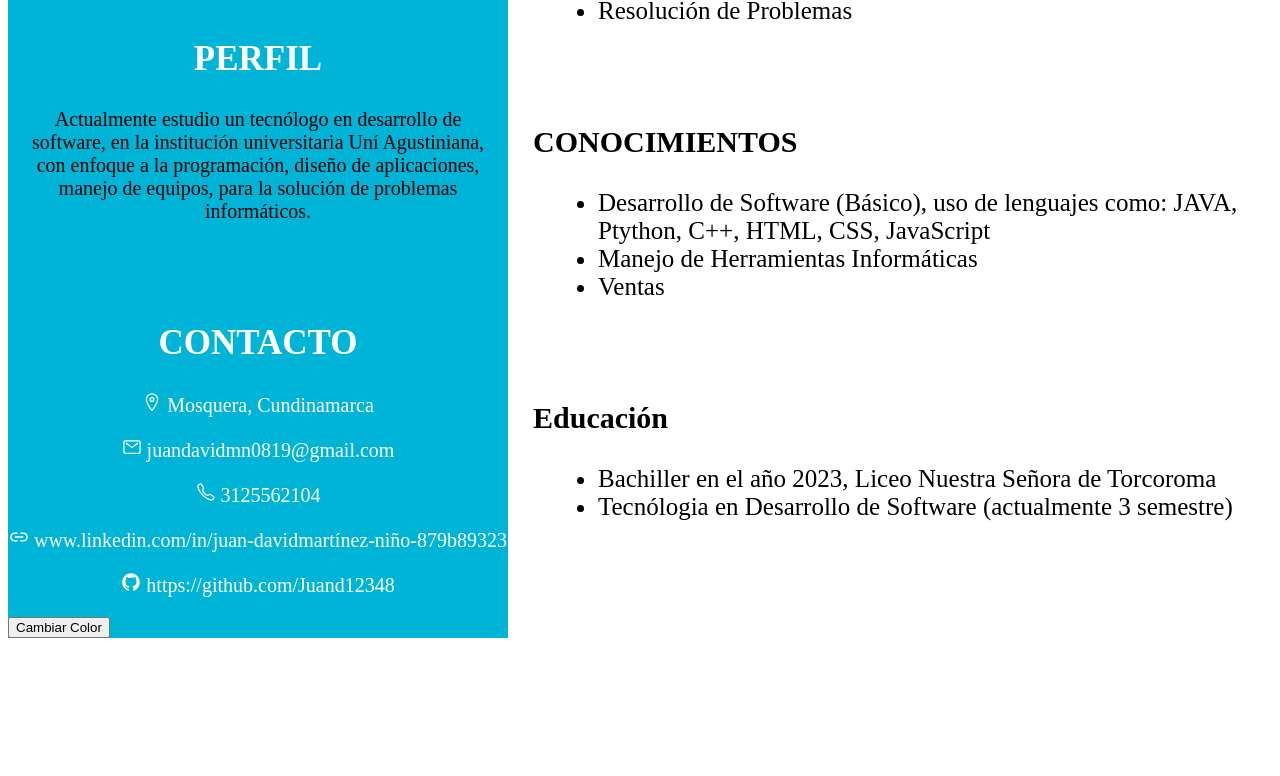
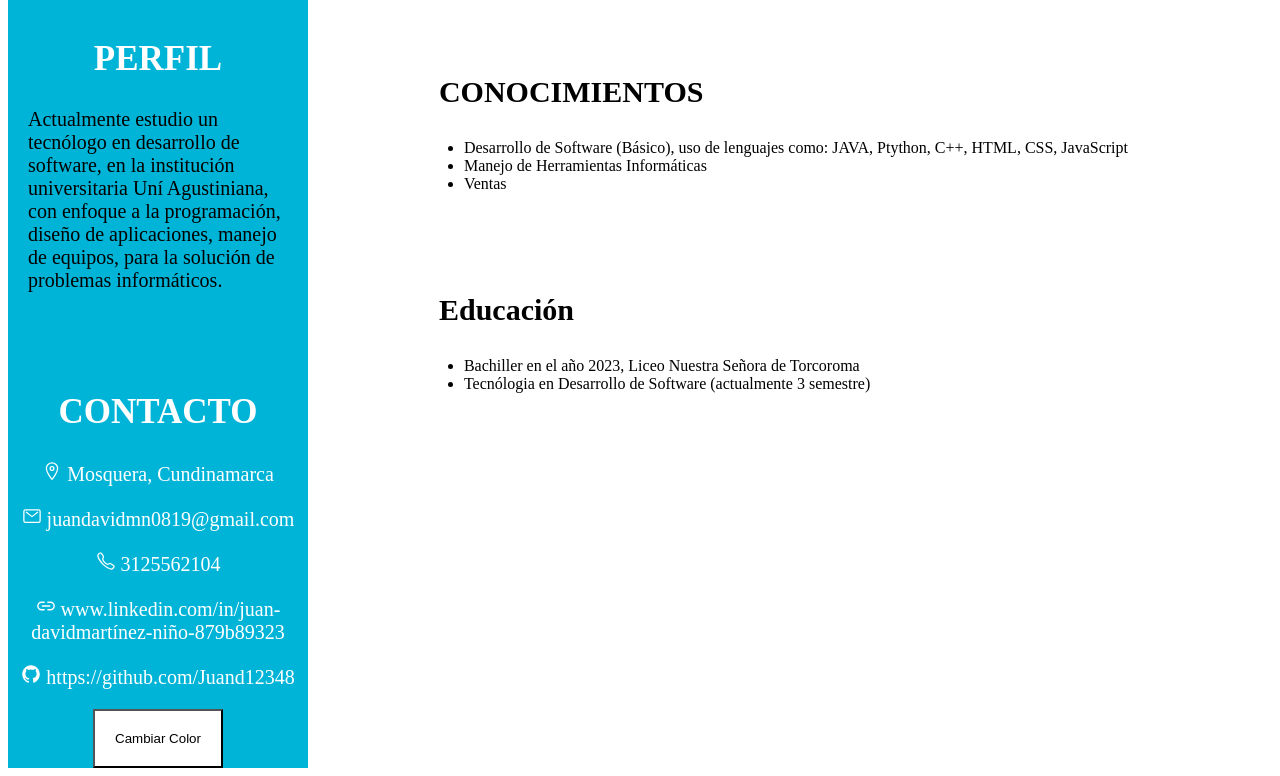
Before and after one commit to Juand12348/Hoja-Vida, a plain HTML site: page index.html in a window 1280 px wide. Shown: the part 473-1249 px from the top of the page. Before the commit the page ends 1119 px from the top, so only its background shows below. Drawn offline with nearby package versions, Linux system fonts and the light colour scheme; a script that the page names is missing.

Commit message:
Update styles.css

```diff
--- a/css/styles.css
+++ b/css/styles.css
@@ -5,7 +5,7 @@ body{
 #barra1{
     background-color: #00b4d8;
     grid-column: 1/2;
-    width: 500px;
+    max-width: 300px;
 }
 .icono1{
     color: white;
@@ -25,7 +25,6 @@ body{
     font-size: 35px;
 }
 #texto{
-    text-align: center;
     font-size: 20px;
     margin-left: 20px;
     margin-right: 20px;
@@ -46,9 +45,22 @@ body{
 }
 .titulo3{
     font-size: 30px;
-    margin-left: 25px;
+    margin-left: 15px;
 }
-.lista{
-    margin-left: 50px;
+@media (max-width: 768px){
+    .lista{
+    margin-left: 20px;
     font-size: 25px;
+    }
 }
+#boton{
+    text-align: center;
+}
+#cambiarColor{
+    padding: 20px;
+    background-color: white;
+}
+#cambiarColor:hover{
+    background-color: black;
+    color: white;
+}
```
